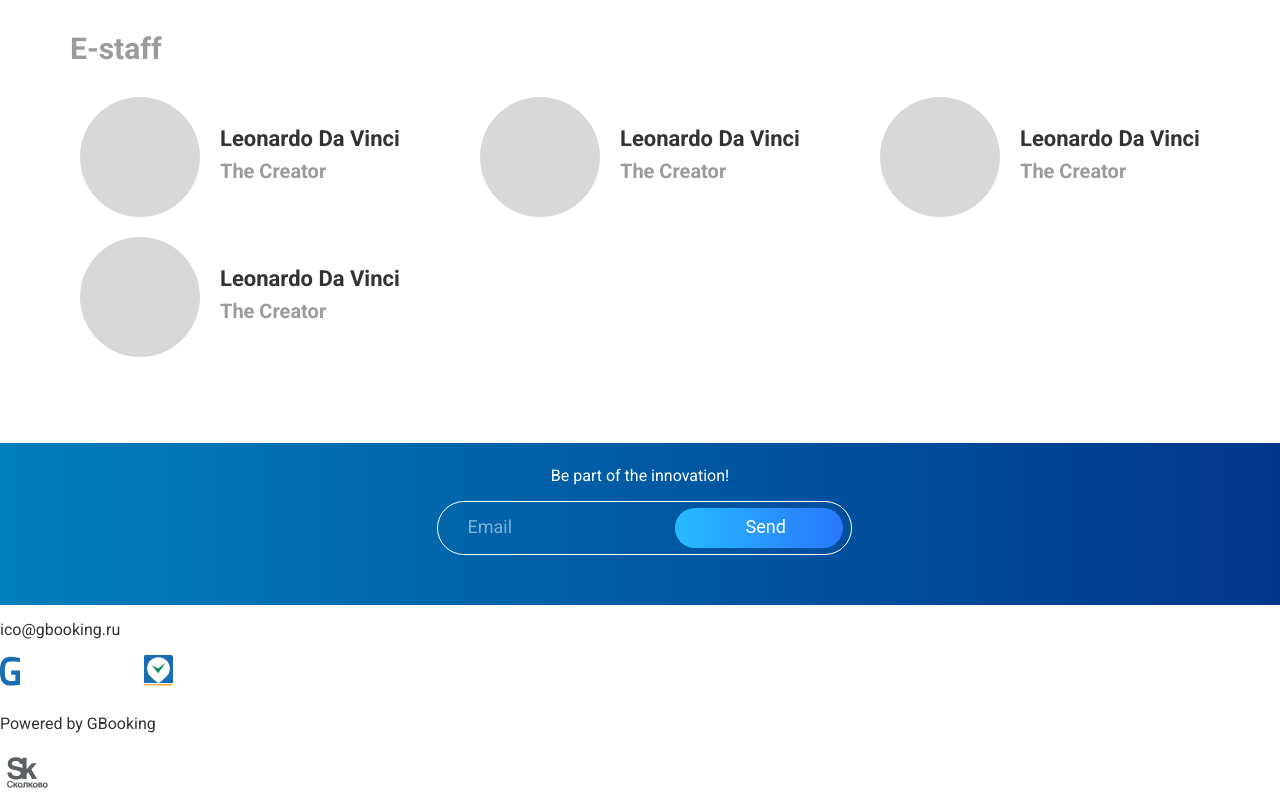
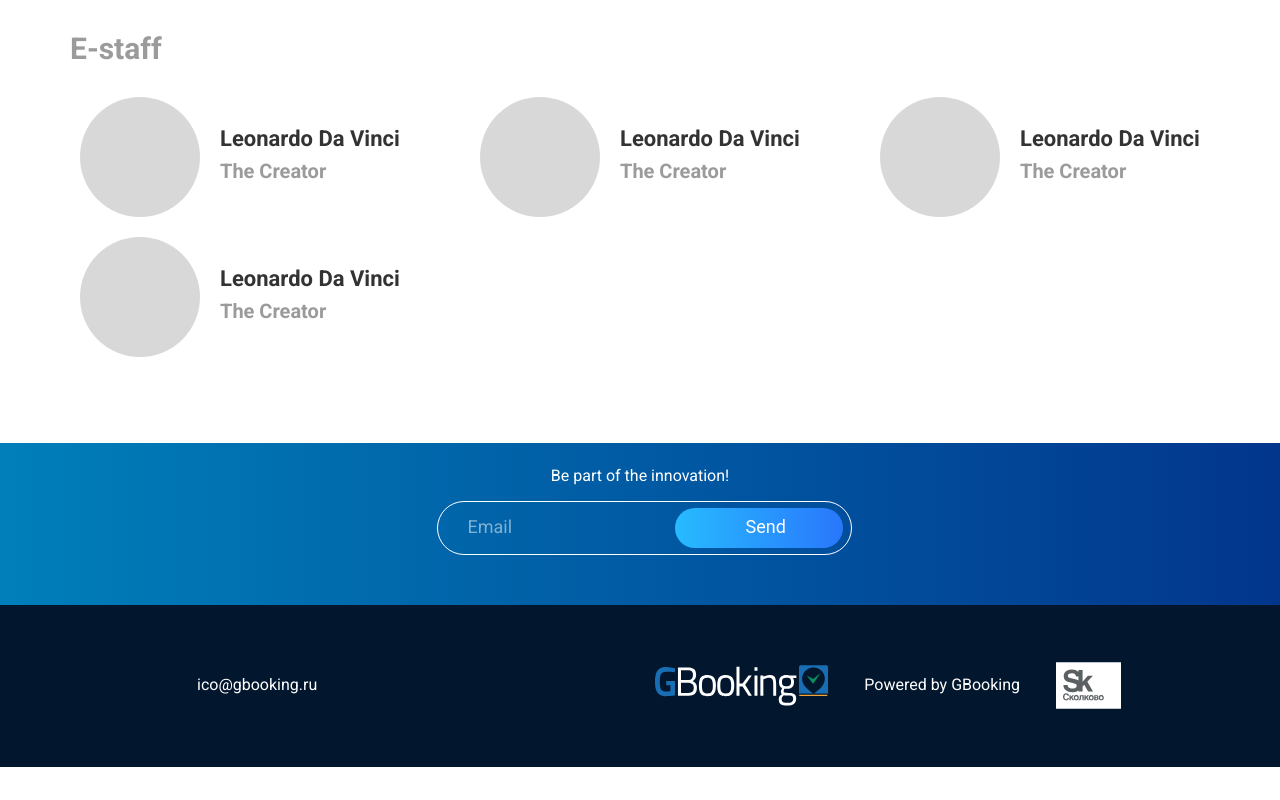
Before and after one commit to alfmoh/gbook, a website: page app/index.html in a window 1280 px wide. Shown: the part 4385-5185 px from the top of the page. After the commit the page ends 5152 px from the top, so only its background shows below. Drawn offline with Linux system fonts and the light colour scheme.

Commit message:
Footer styled.

```diff
--- a/app/assets/styles/base/_variables.css
+++ b/app/assets/styles/base/_variables.css
@@ -4,3 +4,4 @@ $lightGreen: #27bbff;
 $deepGreen: #4a90e2;
 $deeperGreen: #0068ac;
 $lightTextGray: #9b9b9b;
+$darkBlue: #02172e;
--- /dev/null
+++ b/app/assets/styles/modules/_footer.css
@@ -0,0 +1,20 @@
+.gbook-footer {
+    background-color: #02172e;
+    color: $mainWhite;
+    display: flex;
+    justify-content: space-between;
+    height: 162px;
+    align-items: center;
+
+    &>p {
+        margin-left: 197px;
+        height: auto;
+    }
+
+    &-logos {
+        display: flex;
+        margin-right: 123px;
+        justify-content: space-evenly;
+        width: 42%;
+    }
+}
--- a/app/assets/styles/styles.css
+++ b/app/assets/styles/styles.css
@@ -12,3 +12,4 @@
 @import "modules/_roadmap.css";
 @import "modules/_team.css";
 @import "modules/_be-part";
+@import "modules/_footer.css";
--- a/app/index.html
+++ b/app/index.html
@@ -343,11 +343,13 @@
             <img class="be-part__email__button" src="assets/img/get-started.svg" alt=" ">
         </div>
     </div>
-    <footer>
+    <footer class="gbook-footer">
         <p>ico@gbooking.ru</p>
-        <img src="assets/img/page-1_2.svg" alt="">
-        <p>Powered by GBooking</p>
-        <img src="assets/img/page-1.svg" alt="">
+        <div class="gbook-footer-logos">
+                <img src="assets/img/page-1_2.svg" alt="">
+                <p>Powered by GBooking</p>
+                <img src="assets/img/page-1.svg" alt="">
+        </div>
     </footer>
 </body>
 
--- a/app/temp/styles/styles.css
+++ b/app/temp/styles/styles.css
@@ -887,3 +887,24 @@ img {
         margin-left: -11.25rem;
         cursor: pointer;
     }
+
+.gbook-footer {
+    background-color: #02172e;
+    color: #fff;
+    display: flex;
+    justify-content: space-between;
+    height: 162px;
+    align-items: center;
+}
+
+.gbook-footer>p {
+        margin-left: 197px;
+        height: auto;
+    }
+
+.gbook-footer-logos {
+        display: flex;
+        margin-right: 123px;
+        justify-content: space-evenly;
+        width: 42%;
+    }
```
